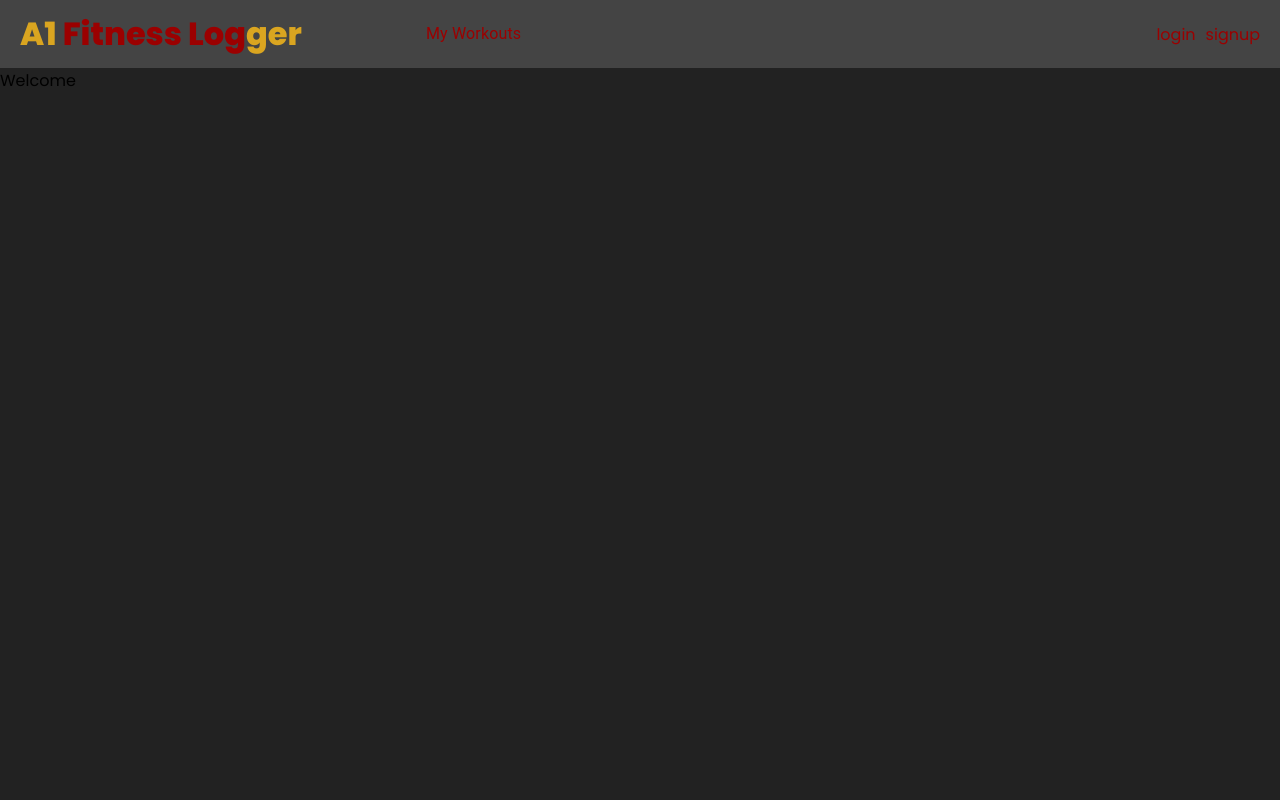
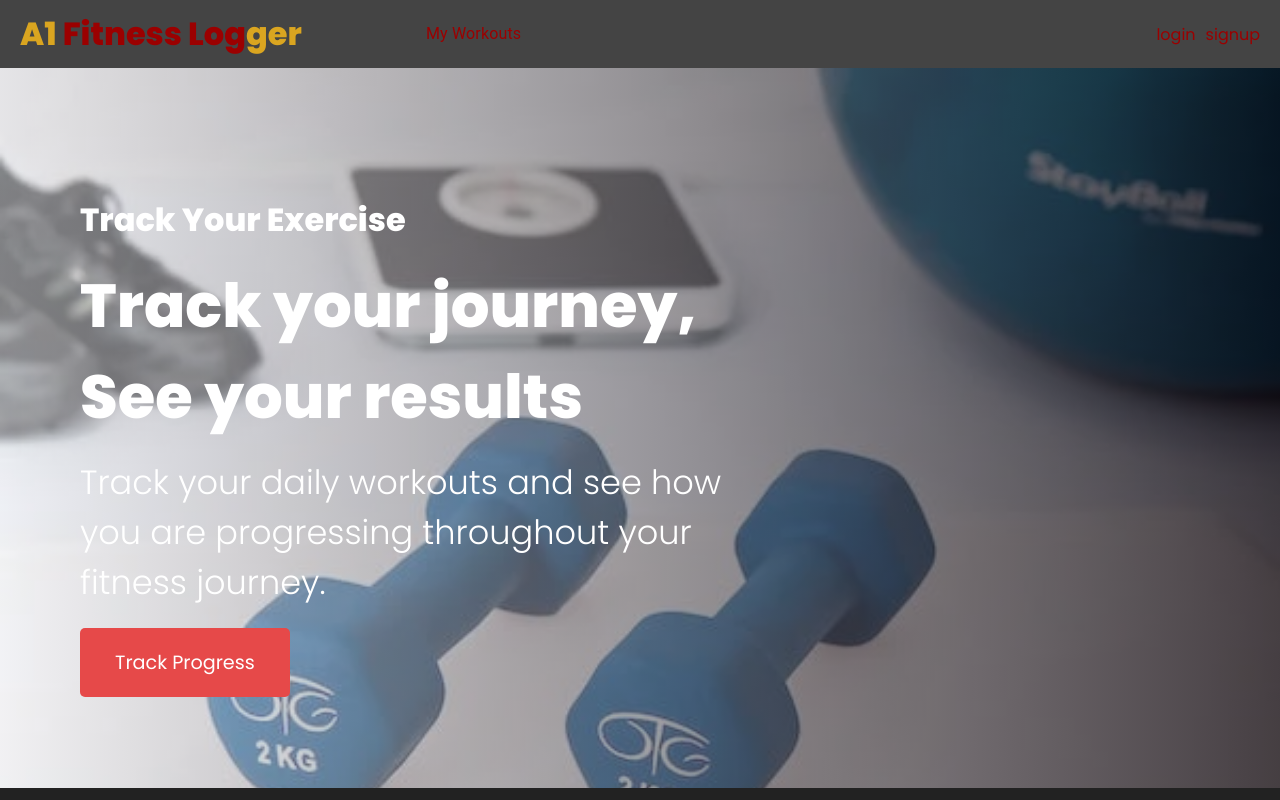
Before and after one commit to Alfredoeb9/Fitness-App-FrontEnd, a React (Create React App) app: page /welcome in a window 1280 px wide. Built offline with nearby package versions, Linux system fonts and the light colour scheme.

Commit message:
[UI] created landing page and UI

```diff
--- /dev/null
+++ b/src/pages/Welcome.css
@@ -0,0 +1,55 @@
+.welcome {
+  background: linear-gradient(
+      to right,
+      rgba(245, 246, 252, 0.52),
+      rgba(9, 1, 7, 0.73)
+    ),
+    url("/public/assets/landing-page.webp") no-repeat;
+  background-size: cover;
+  height: 90vh;
+  width: 100%;
+}
+
+.welcome__container {
+  width: 60%;
+  padding-left: 5rem;
+  padding-top: 8rem;
+  color: #fff;
+}
+
+.welcome__container > h3 {
+  font-size: 2rem;
+}
+
+.welcome__container > h1 {
+  font-size: 3.8rem;
+  padding-top: 1rem;
+}
+
+.welcome__container > p {
+  font-size: 2.1rem;
+  font-weight: 100;
+  padding-top: 1rem;
+}
+
+.welcome__container > div {
+  background-color: rgb(230, 73, 73);
+  width: fit-content;
+  color: #fff;
+  border-radius: 5px;
+  margin-top: 20px;
+  font-size: 1.2rem;
+  padding: 20px 35px;
+  border: none;
+  cursor: pointer;
+  transition: all 0.2s ease-in;
+}
+
+.welcome__container > div:hover {
+  scale: 1.05;
+}
+
+.welcome__container > div > a {
+  text-decoration: none;
+  color: #fff;
+}
--- a/src/pages/Welcome.js
+++ b/src/pages/Welcome.js
@@ -1,5 +1,29 @@
+import { Link } from "react-router-dom";
+import "./Welcome.css";
+
 function Welcome() {
-  return <div>Welcome</div>;
+  return (
+    <div className="welcome">
+      <div className="welcome__container">
+        <h3>Track Your Exercise</h3>
+
+        <h1>
+          Track your journey,
+          <br />
+          See your results
+        </h1>
+
+        <p>
+          Track your daily workouts and see how you are progressing throughout
+          your fitness journey.
+        </p>
+
+        <div>
+          <Link to="/login">Track Progress</Link>
+        </div>
+      </div>
+    </div>
+  );
 }
 
 export default Welcome;
```
Also changed, not shown: public/assets/landing-page.webp (added).
